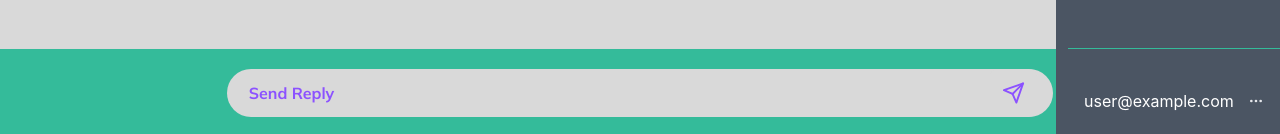
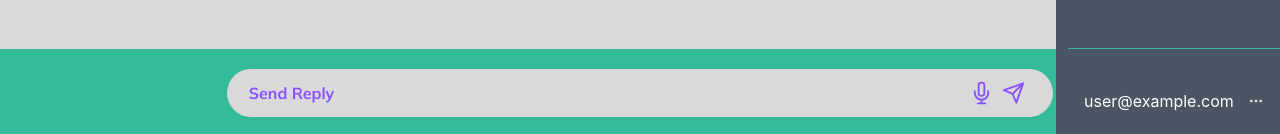
Before and after one commit to jmfarthin/interview_buddy, a React (Create React App) app in the folder client/: page / in a window 1280 px wide. Both pictures are taken after typing "name@example.com", "Sample123", "Sample123" into the empty fields and a click on the button "Register". Shown: the part 663-797 px from the top of the page. Built offline with nearby package versions, Linux system fonts and the light colour scheme.

Commit message:
went halfway to see how it works with your code

```diff
--- a/client/src/components/ChatComponent.js
+++ b/client/src/components/ChatComponent.js
@@ -1,11 +1,27 @@
 import React, { useState } from 'react';
-import { FiSend } from 'react-icons/fi';
+import { FiSend, FiMic } from 'react-icons/fi';
+
+
 
 const ChatComponent = () => {
     const [newMessage, setNewMessage] = useState('');
+    const [isListening, setIsListening] = useState(false);
+    const recognition =null;
 
     const handleNewMessageChange = event => {
         setNewMessage(event.target.value);
+    };
+
+    const handleListen = (event) => {
+        event.preventDefault();
+
+        if (isListening) {
+            recognition.stop();
+            setIsListening(false);
+        } else {
+            recognition.start();
+            setIsListening(true);
+        }
     };
 
     const handleSendMessage = event => {
@@ -56,6 +72,9 @@ const ChatComponent = () => {
                 value={newMessage}
                 onChange={handleNewMessageChange}
             />
+            <button onClick={handleListen} type='button' className='absolute right-12 top-1/2 transform -translate-y-1/2 p-3 bg-brandGray text-white rounded-md'>
+                <FiMic size={23} color={isListening ? '#ff0000' : '#8C52FF'} />
+            </button>
             <button type='submit' className='absolute right-4 top-1/2 transform -translate-y-1/2 p-3 bg-brandGray text-white rounded-md'>
                 <FiSend size={23} color='#8C52FF' />
             </button>
```
Also changed, not shown: 5 other files (tests, documents, lock files or other folders). Lines whose indentation alone changed are shown as unchanged.
